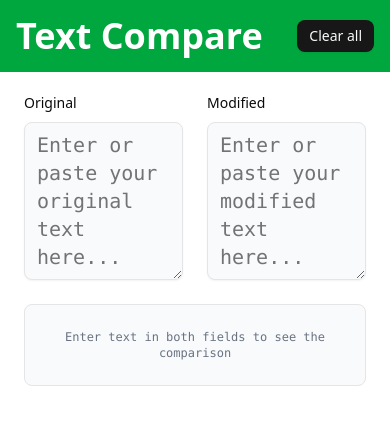
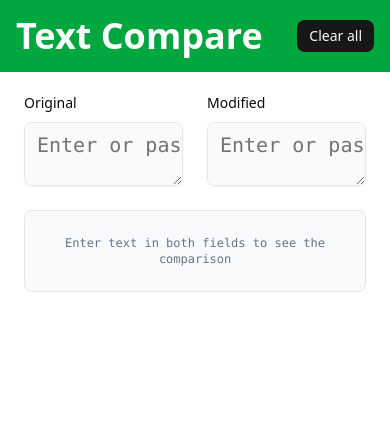
Before and after one commit to AlbertSanIza/text-compare, a React (Vite) app: page / in a window 390 px wide. Shown: the top 424 px of the page. Built offline with nearby package versions, Linux system fonts and the light colour scheme.

Commit message:
refactor: update textarea styling for improved overflow handling
- Modified the textarea component to include overflow-x-auto, allowing for better handling of long text inputs without breaking the layout.
- Enhanced the overall styling for improved user experience and readability.

```diff
--- a/src/components/ui/textarea.tsx
+++ b/src/components/ui/textarea.tsx
@@ -7,7 +7,7 @@
         <textarea
             data-slot="textarea"
             className={cn(
-                'flex field-sizing-content min-h-16 w-full rounded-md border border-input bg-transparent px-3 py-2 text-base shadow-xs transition-[color,box-shadow] outline-none placeholder:text-muted-foreground focus-visible:border-ring focus-visible:ring-[3px] focus-visible:ring-ring/50 disabled:cursor-not-allowed disabled:opacity-50 aria-invalid:border-destructive aria-invalid:ring-destructive/20 md:text-sm dark:bg-input/30 dark:aria-invalid:ring-destructive/40',
+                'flex field-sizing-content min-h-16 w-full overflow-x-auto rounded-md border border-input bg-transparent px-3 py-2 text-base whitespace-nowrap shadow-xs transition-[color,box-shadow] outline-none placeholder:text-muted-foreground focus-visible:border-ring focus-visible:ring-[3px] focus-visible:ring-ring/50 disabled:cursor-not-allowed disabled:opacity-50 aria-invalid:border-destructive aria-invalid:ring-destructive/20 md:text-sm dark:bg-input/30 dark:aria-invalid:ring-destructive/40',
                 className
             )}
             {...props}
```
